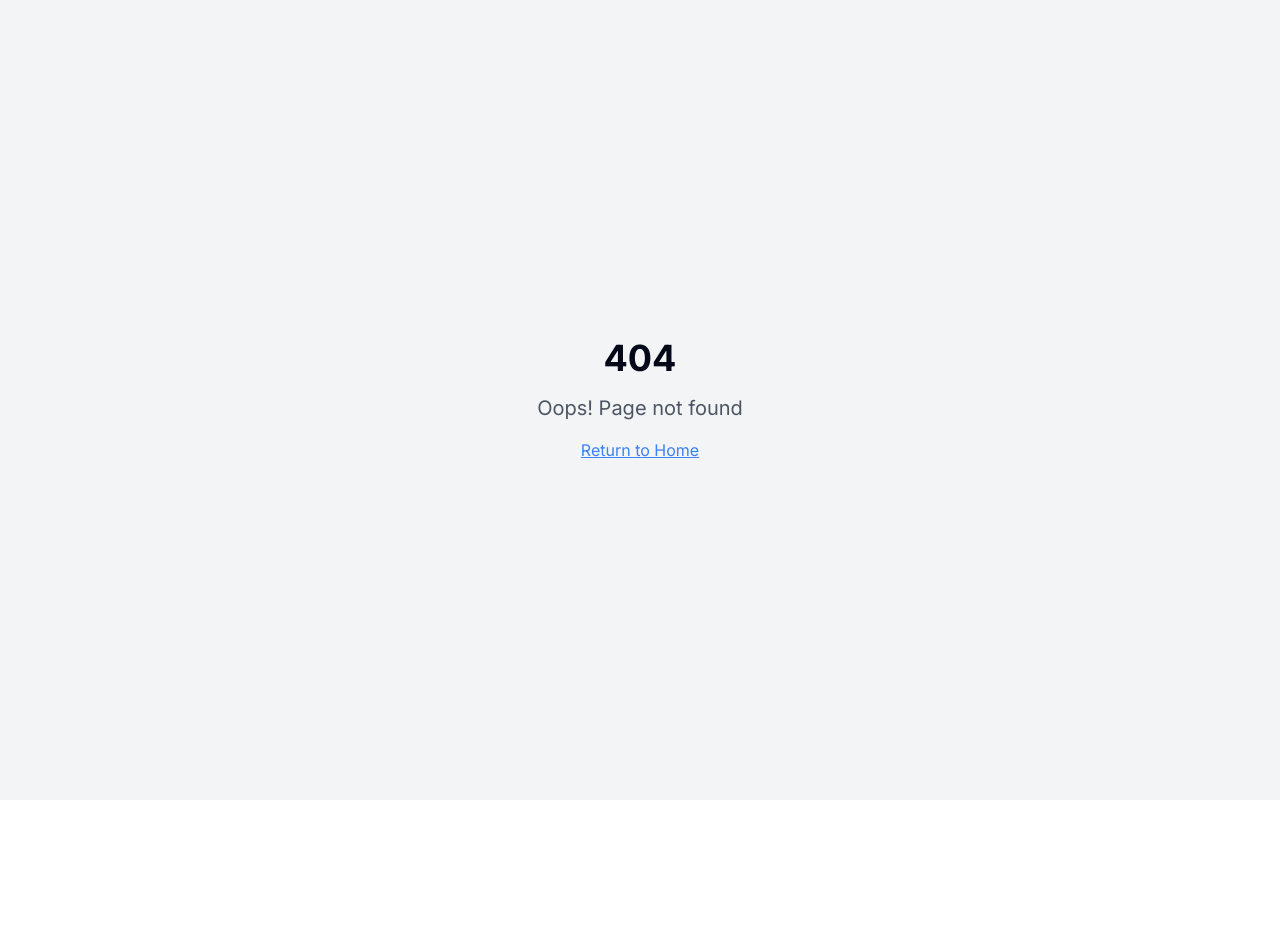
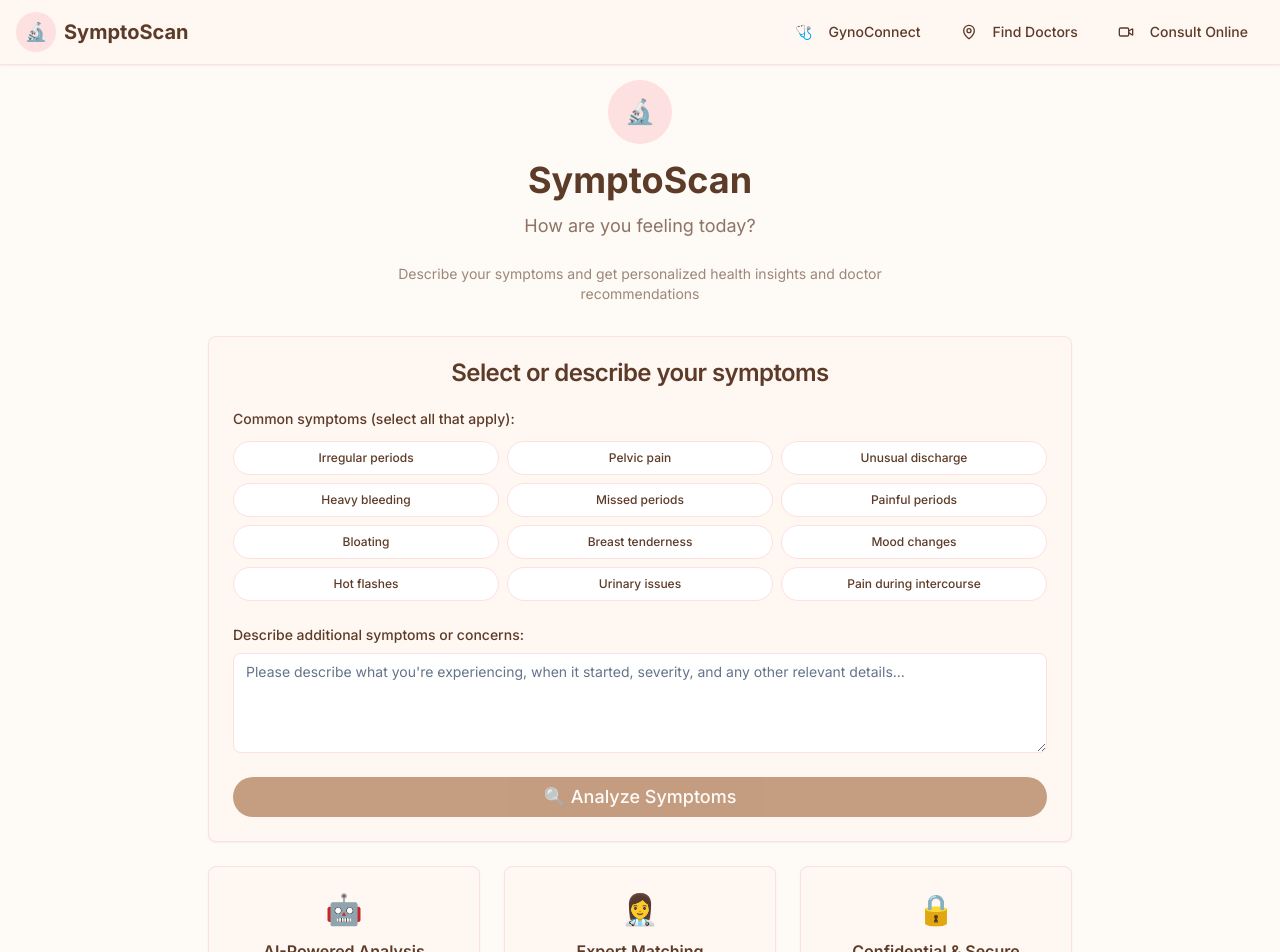
Before and after one commit to nandanigoyal/gyno3, a React (Vite) app: page /symptoscan in a window 1280 px wide. Before the commit this address had no page. Shown: the top 952 px of the page. Before the commit the page ends 800 px from the top, so only its background shows below. Built offline with nearby package versions, Linux system fonts and the light colour scheme.

Commit message:
Refactor: Implement SymptoScan UI
Implement the SymptoScan UI, matching the SheCare theme and incorporating the SymptoScan logo in the navbar.

```diff
--- a/src/App.tsx
+++ b/src/App.tsx
@@ -1,9 +1,11 @@
+
 import { Toaster } from "@/components/ui/toaster";
 import { Toaster as Sonner } from "@/components/ui/sonner";
 import { TooltipProvider } from "@/components/ui/tooltip";
 import { QueryClient, QueryClientProvider } from "@tanstack/react-query";
 import { BrowserRouter, Routes, Route } from "react-router-dom";
 import Index from "./pages/Index";
+import SymptoScan from "./pages/SymptoScan";
 import NotFound from "./pages/NotFound";
 
 const queryClient = new QueryClient();
@@ -16,6 +18,7 @@ const App = () => (
       <BrowserRouter>
         <Routes>
           <Route path="/" element={<Index />} />
+          <Route path="/symptoscan" element={<SymptoScan />} />
           {/* ADD ALL CUSTOM ROUTES ABOVE THE CATCH-ALL "*" ROUTE */}
           <Route path="*" element={<NotFound />} />
         </Routes>
--- a/src/components/Header.tsx
+++ b/src/components/Header.tsx
@@ -22,6 +22,15 @@ const Header = ({ activeSection, setActiveSection }: HeaderProps) => {
 
           {/* Navigation Buttons */}
           <div className="flex items-center space-x-2">
+            <Button
+              variant="ghost"
+              className="flex items-center space-x-2 rounded-full px-4 py-2 text-sm font-medium transition-all text-[#5c3b28] hover:bg-[#fde0e0]"
+              onClick={() => window.location.href = '/symptoscan'}
+            >
+              <span>🔬</span>
+              <span className="hidden sm:inline">SymptoScan</span>
+            </Button>
+
             <Button
               variant={activeSection === "nearby" ? "default" : "ghost"}
               onClick={() => setActiveSection("nearby")}
--- /dev/null
+++ b/src/pages/SymptoScan.tsx
@@ -0,0 +1,210 @@
+
+import { useState } from "react";
+import { Card, CardContent, CardHeader, CardTitle } from "@/components/ui/card";
+import { Button } from "@/components/ui/button";
+import { Input } from "@/components/ui/input";
+import { Textarea } from "@/components/ui/textarea";
+import { MapPin, Calendar, Video } from "lucide-react";
+
+const SymptoScan = () => {
+  const [symptoms, setSymptoms] = useState("");
+  const [selectedSymptoms, setSelectedSymptoms] = useState<string[]>([]);
+
+  const commonSymptoms = [
+    "Irregular periods",
+    "Pelvic pain",
+    "Unusual discharge",
+    "Heavy bleeding",
+    "Missed periods",
+    "Painful periods",
+    "Bloating",
+    "Breast tenderness",
+    "Mood changes",
+    "Hot flashes",
+    "Urinary issues",
+    "Pain during intercourse"
+  ];
+
+  const handleSymptomToggle = (symptom: string) => {
+    setSelectedSymptoms(prev =>
+      prev.includes(symptom)
+        ? prev.filter(s => s !== symptom)
+        : [...prev, symptom]
+    );
+  };
+
+  const handleAnalyze = () => {
+    // Simulate analysis
+    console.log("Analyzing symptoms:", [...selectedSymptoms, symptoms]);
+  };
+
+  return (
+    <div className="min-h-screen bg-[#fefaf6]">
+      {/* Header */}
+      <header className="fixed top-0 left-0 right-0 bg-[#fff7f2] shadow-sm z-50 border-b border-[#fde0e0]">
+        <div className="container mx-auto px-4 max-w-7xl">
+          <div className="flex items-center justify-between h-16">
+            {/* Logo */}
+            <div className="flex items-center space-x-2">
+              <div className="flex items-center justify-center w-10 h-10 bg-[#fde0e0] rounded-full">
+                <span className="text-lg">🔬</span>
+              </div>
+              <span className="text-xl font-bold text-[#5c3b28] font-['Inter']">SymptoScan</span>
+            </div>
+
+            {/* Navigation Buttons */}
+            <div className="flex items-center space-x-2">
+              <Button
+                variant="ghost"
+                className="flex items-center space-x-2 rounded-full px-4 py-2 text-sm font-medium transition-all text-[#5c3b28] hover:bg-[#fde0e0]"
+                onClick={() => window.location.href = '/'}
+              >
+                <span>🩺</span>
+                <span className="hidden sm:inline">GynoConnect</span>
+              </Button>
+
+              <Button
+                variant="ghost"
+                className="flex items-center space-x-2 rounded-full px-4 py-2 text-sm font-medium transition-all text-[#5c3b28] hover:bg-[#fde0e0]"
+              >
+                <MapPin className="w-4 h-4" />
+                <span className="hidden sm:inline">Find Doctors</span>
+              </Button>
+
+              <Button
+                variant="ghost"
+                className="flex items-center space-x-2 rounded-full px-4 py-2 text-sm font-medium transition-all text-[#5c3b28] hover:bg-[#fde0e0]"
+              >
+                <Video className="w-4 h-4" />
+                <span className="hidden sm:inline">Consult Online</span>
+              </Button>
+            </div>
+          </div>
+        </div>
+      </header>
+
+      {/* Main Content */}
+      <main className="pt-20 pb-8">
+        <div className="container mx-auto px-4 max-w-4xl">
+          {/* Welcome Section */}
+          <div className="mb-8 text-center">
+            <div className="inline-flex items-center justify-center w-16 h-16 bg-[#fde0e0] rounded-full mb-4">
+              <span className="text-2xl">🔬</span>
+            </div>
+            <h1 className="text-3xl md:text-4xl font-bold text-[#5c3b28] mb-3 font-['Inter']">
+              SymptoScan
+            </h1>
+            <p className="text-[#5c3b28]/70 text-lg max-w-2xl mx-auto mb-6">
+              How are you feeling today?
+            </p>
+            <p className="text-[#5c3b28]/60 text-sm max-w-xl mx-auto">
+              Describe your symptoms and get personalized health insights and doctor recommendations
+            </p>
+          </div>
+
+          {/* Symptom Input Card */}
+          <Card className="bg-[#fff7f2] border-[#fde0e0] mb-6">
+            <CardHeader>
+              <CardTitle className="text-[#5c3b28] text-center">
+                Select or describe your symptoms
+              </CardTitle>
+            </CardHeader>
+            <CardContent className="space-y-6">
+              {/* Quick Symptom Selection */}
+              <div>
+                <label className="block text-sm font-medium text-[#5c3b28] mb-3">
+                  Common symptoms (select all that apply):
+                </label>
+                <div className="grid grid-cols-2 md:grid-cols-3 gap-2">
+                  {commonSymptoms.map((symptom) => (
+                    <Button
+                      key={symptom}
+                      variant={selectedSymptoms.includes(symptom) ? "default" : "outline"}
+                      size="sm"
+                      onClick={() => handleSymptomToggle(symptom)}
+                      className={`text-xs h-auto py-2 px-3 rounded-full transition-all ${
+                        selectedSymptoms.includes(symptom)
+                          ? "bg-[#e03131] text-white hover:bg-[#e03131]/90"
+                          : "border-[#fde0e0] text-[#5c3b28] hover:bg-[#fde0e0]"
+                      }`}
+                    >
+                      {symptom}
+                    </Button>
+                  ))}
+                </div>
+              </div>
+
+              {/* Custom Symptom Description */}
+              <div>
+                <label className="block text-sm font-medium text-[#5c3b28] mb-2">
+                  Describe additional symptoms or concerns:
+                </label>
+                <Textarea
+                  placeholder="Please describe what you're experiencing, when it started, severity, and any other relevant details..."
+                  value={symptoms}
+                  onChange={(e) => setSymptoms(e.target.value)}
+                  className="border-[#fde0e0] focus:border-[#e03131] rounded-lg min-h-[100px]"
+                />
+              </div>
+
+              {/* Analyze Button */}
+              <Button
+                onClick={handleAnalyze}
+                className="w-full bg-[#8b4513] hover:bg-[#8b4513]/90 text-white rounded-full py-3 text-lg font-medium"
+                disabled={selectedSymptoms.length === 0 && !symptoms.trim()}
+              >
+                🔍 Analyze Symptoms
+              </Button>
+            </CardContent>
+          </Card>
+
+          {/* Features Grid */}
+          <div className="grid grid-cols-1 md:grid-cols-3 gap-6">
+            <Card className="bg-[#fff7f2] border-[#fde0e0] text-center">
+              <CardContent className="p-6">
+                <div className="text-3xl mb-3">🤖</div>
+                <h3 className="font-semibold text-[#5c3b28] mb-2">AI-Powered Analysis</h3>
+                <p className="text-sm text-[#5c3b28]/70">
+                  Advanced algorithms analyze your symptoms and provide insights
+                </p>
+              </CardContent>
+            </Card>
+
+            <Card className="bg-[#fff7f2] border-[#fde0e0] text-center">
+              <CardContent className="p-6">
+                <div className="text-3xl mb-3">👩‍⚕️</div>
+                <h3 className="font-semibold text-[#5c3b28] mb-2">Expert Matching</h3>
+                <p className="text-sm text-[#5c3b28]/70">
+                  Get matched with specialists based on your specific symptoms
+                </p>
+              </CardContent>
+            </Card>
+
+            <Card className="bg-[#fff7f2] border-[#fde0e0] text-center">
+              <CardContent className="p-6">
+                <div className="text-3xl mb-3">🔒</div>
+                <h3 className="font-semibold text-[#5c3b28] mb-2">Confidential & Secure</h3>
+                <p className="text-sm text-[#5c3b28]/70">
+                  Your health information is completely private and secure
+                </p>
+              </CardContent>
+            </Card>
+          </div>
+
+          {/* Disclaimer */}
+          <Card className="bg-gradient-to-r from-[#fff7f2] to-[#fde0e0] border-[#fde0e0] mt-8">
+            <CardContent className="p-6 text-center">
+              <div className="text-2xl mb-3">⚠️</div>
+              <p className="text-sm text-[#5c3b28]/80">
+                <strong>Medical Disclaimer:</strong> SymptoScan is for informational purposes only and should not replace professional medical advice.
+                Always consult with qualified healthcare providers for proper diagnosis and treatment.
+              </p>
+            </CardContent>
+          </Card>
+        </div>
+      </main>
+    </div>
+  );
+};
+
+export default SymptoScan;
```
